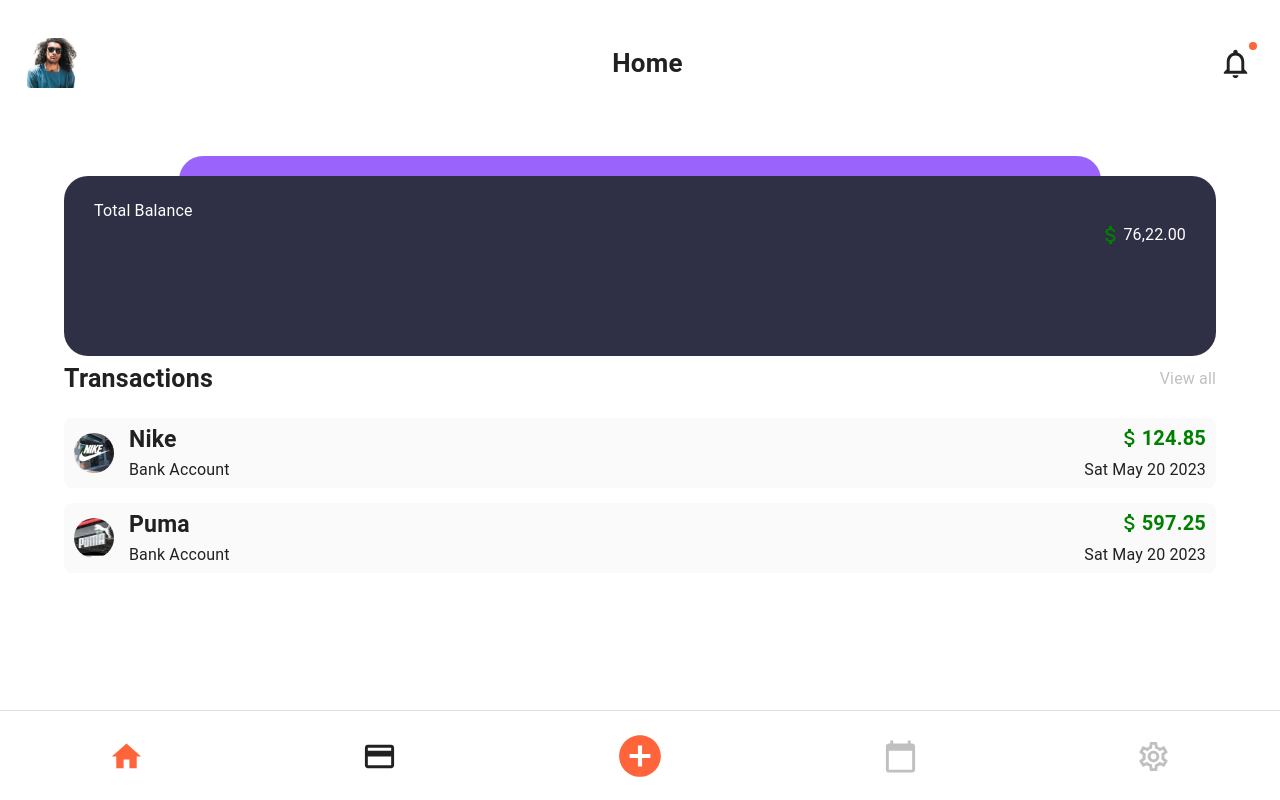
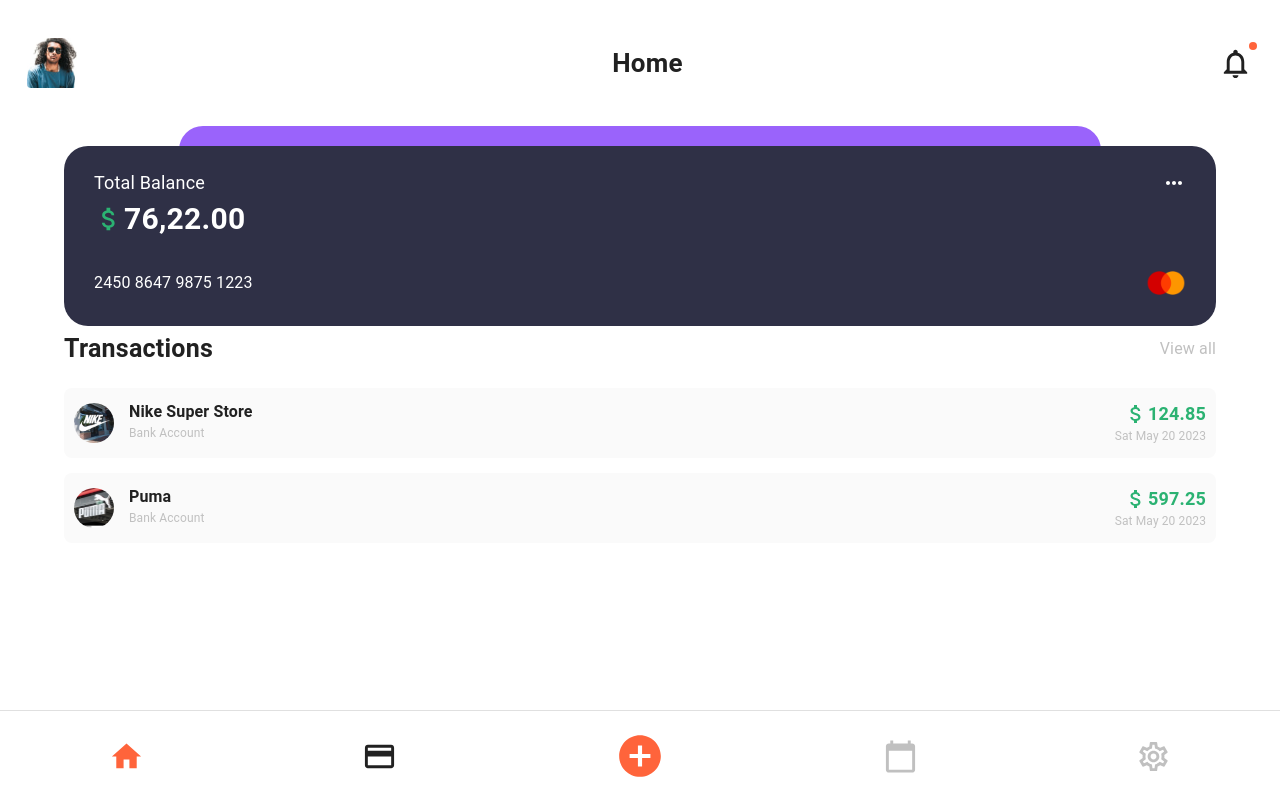
Before and after one commit to BohdanRusn/freysoft, a React (Create React App) app: page / in a window 1280 px wide. Built offline with nearby package versions, Linux system fonts and the light colour scheme.

Commit message:
add credit card at home

```diff
--- a/src/components/CreditCard/components/CreditCard.tsx
+++ b/src/components/CreditCard/components/CreditCard.tsx
@@ -1,18 +1,27 @@
 import React from "react";
 import { Box, Typography } from "@mui/material";
 import AttachMoneyIcon from "@mui/icons-material/AttachMoney";
+import MoreHorizIcon from "@mui/icons-material/MoreHoriz";
 import { useStyles } from "./styles";
+import masterCard from "../../../assets/images/masterCard.png";
 
 function CreditCard() {
   const styles = useStyles();
   return (
     <Box className={styles.creditCard}>
-      <Box>
-        <Typography>Total Balance</Typography>
+      <Box className={styles.cardHeader}>
+        <Typography sx={{ fontSize: "18px" }}>Total Balance</Typography>
+        <MoreHorizIcon />
       </Box>
-      <Box className={styles.amountBox}>
-        <AttachMoneyIcon className={styles.moneyIcon} />
-        <Typography>76,22.00</Typography>
+      <Box className={styles.cardInfo}>
+        <Box className={styles.amountBox}>
+          <AttachMoneyIcon className={styles.moneyIcon} />
+          <Typography>76,22.00</Typography>
+        </Box>
+        <Box className={styles.cardNumber}>
+          <Typography>2450 8647 9875 1223</Typography>
+          <img style={{ height: 40 }} alt="Master Card Logo" src={masterCard} />
+        </Box>
       </Box>
     </Box>
   );
--- a/src/components/CreditCard/components/styles.ts
+++ b/src/components/CreditCard/components/styles.ts
@@ -5,11 +5,16 @@ export const useStyles = makeStyles((customTheme: typeof theme) => ({
   amountBox: {
     display: "flex",
     alignItems: "center",
-    justifyContent: "end",
+    "& .MuiTypography-root": {
+      fontWeight: 700,
+      fontSize: 30,
+    },
   },
   moneyIcon: {
-    color: "green",
-    fontSize: 26,
+    color: "#2BB272",
+    "&.MuiSvgIcon-root": {
+      fontSize: 30,
+    },
   },
   creditCard: {
     height: 180,
@@ -22,4 +27,20 @@ export const useStyles = makeStyles((customTheme: typeof theme) => ({
     top: 20,
     left: 0,
   },
+  cardHeader: {
+    display: "flex",
+    justifyContent: "space-between",
+    alignItems: "center",
+  },
+  cardNumber: {
+    display: "flex",
+    alignItems: "center",
+    justifyContent: "space-between",
+  },
+  cardInfo: {
+    display: "flex",
+    height: "80%",
+    flexDirection: "column",
+    justifyContent: "space-between",
+  },
 }));
--- a/src/components/Header/components/StyledBody.tsx
+++ b/src/components/Header/components/StyledBody.tsx
@@ -3,7 +3,6 @@ import { styled } from "@mui/material";
 const StyledHeaderBody = styled("header")({
   backgroundColor: "#fff",
   padding: "38px 27px",
-  marginBottom: 30,
   display: "flex",
   alignItems: "center",
   justifyContent: "space-between",
--- a/src/components/Transactions/Transactions.tsx
+++ b/src/components/Transactions/Transactions.tsx
@@ -7,7 +7,7 @@ import pumaStore from "../../assets/images/pumastore.jpg";
 
 const transactions: TransactionProps[] = [
   {
-    storeName: "Nike",
+    storeName: "Nike Super Store",
     photo: nikeStore,
     amount: 124.85,
     date: new Date(),
--- a/src/components/Transactions/components/Transaction.tsx
+++ b/src/components/Transactions/components/Transaction.tsx
@@ -18,7 +18,7 @@ function Transaction({ storeName, date, amount, photo }: TransactionProps) {
       <Box className={styles.transactionInfo}>
         <Box>
           <Typography className={styles.store}>{storeName}</Typography>
-          <Typography>Bank Account</Typography>
+          <Typography className={styles.grayText}>Bank Account</Typography>
         </Box>
         <Box className={styles.amountInfo}>
           <Box className={styles.amountBox}>
@@ -26,7 +26,7 @@ function Transaction({ storeName, date, amount, photo }: TransactionProps) {
             <Typography className={styles.moneyAmount}>{amount}</Typography>
           </Box>
 
-          <Typography>{new Date(date).toDateString()}</Typography>
+          <Typography className={styles.grayText}>{new Date(date).toDateString()}</Typography>
         </Box>
       </Box>
     </Box>
--- a/src/components/Transactions/components/styles.ts
+++ b/src/components/Transactions/components/styles.ts
@@ -1,4 +1,5 @@
 import { makeStyles } from "@mui/styles";
+import theme from "../../../theme";
 
 export const useStyles = makeStyles({
   body: {
@@ -9,6 +10,12 @@ export const useStyles = makeStyles({
     display: "flex",
     alignItems: "center",
     gap: 15,
+  },
+  grayText: {
+    "&.MuiTypography-root": {
+      color: theme.palette.action.disabled,
+      fontSize: 12,
+    },
   },
   transactionInfo: {
     display: "flex",
@@ -21,19 +28,19 @@ export const useStyles = makeStyles({
     justifyContent: "end",
   },
   moneyIcon: {
-    color: "green",
+    color: "#2BB272",
     fontSize: 26,
   },
   moneyAmount: {
     "&.MuiTypography-root": {
-      color: "green",
-      fontSize: 20,
+      color: "#2BB272",
+      fontSize: 18,
       fontWeight: 600,
     },
   },
   store: {
     "&.MuiTypography-root": {
-      fontSize: 23,
+      fontSize: 16,
       fontWeight: 600,
     },
   },
```
Also changed, not shown: src/assets/images/masterCard.png (added).
